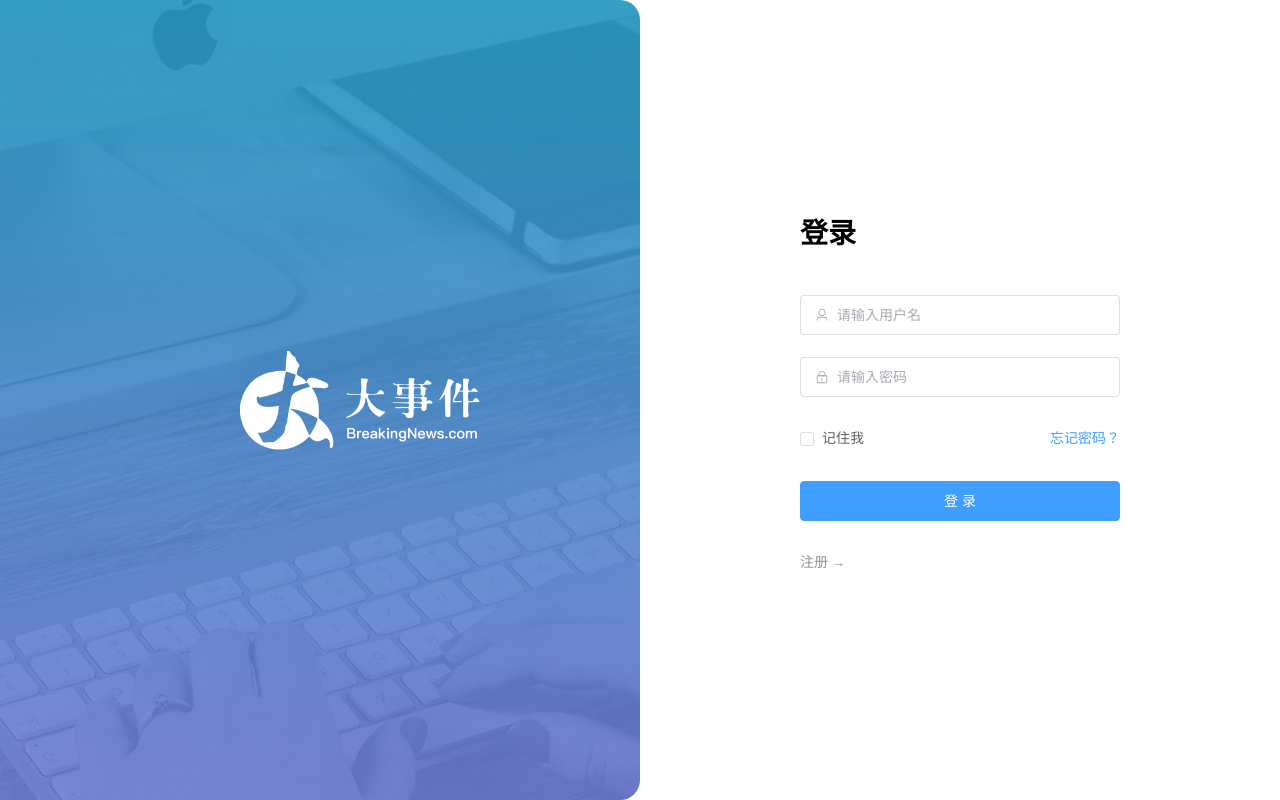
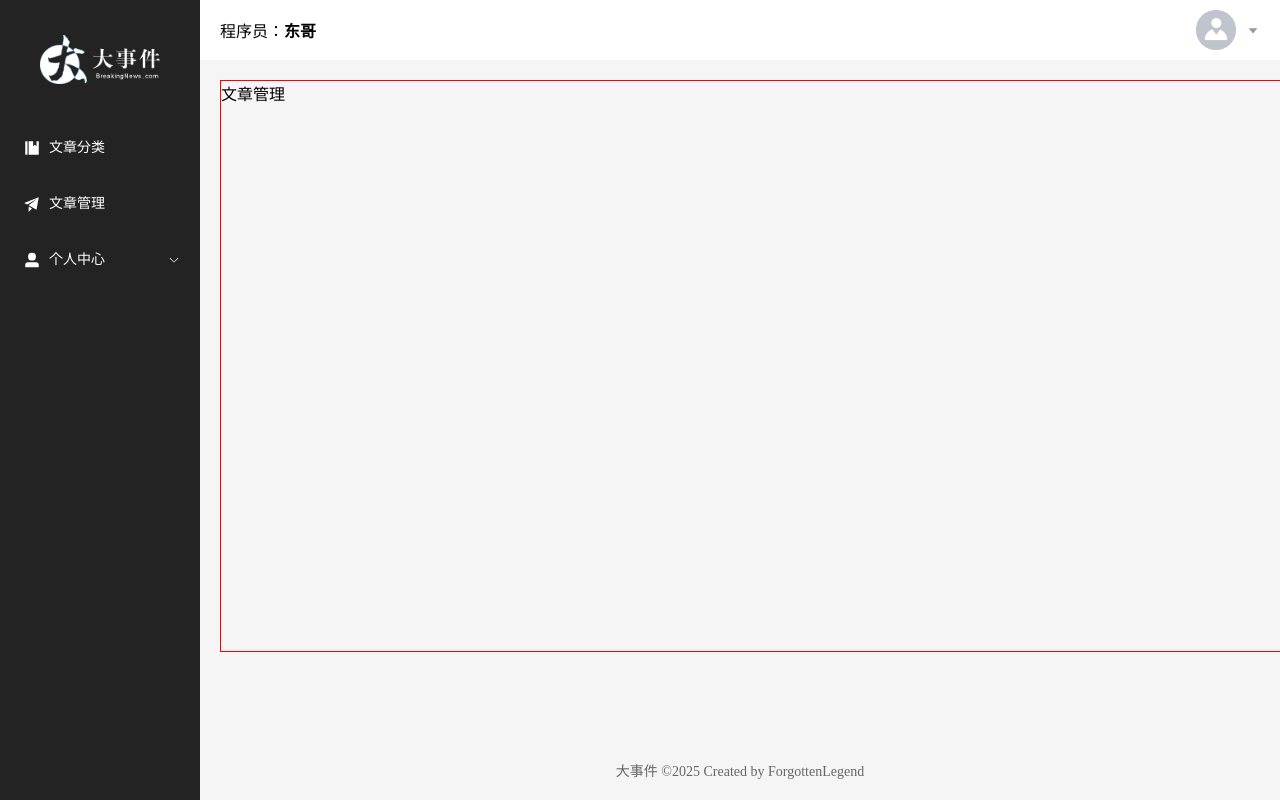
Before and after one commit to suxutao/big-event-front, a Vue app: page /article/manage in a window 1280 px wide. Built offline with nearby package versions, Linux system fonts and the light colour scheme.

Commit message:
子路由路由功能实现

```diff
--- a/package.json
+++ b/package.json
@@ -11,7 +11,8 @@
   "dependencies": {
     "axios": "^1.7.9",
     "element-plus": "^2.9.1",
-    "vue": "^3.5.13"
+    "vue": "^3.5.13",
+    "vue-router": "^4.5.0"
   },
   "devDependencies": {
     "@vitejs/plugin-vue": "^5.2.1",
--- a/src/App.vue
+++ b/src/App.vue
@@ -1,9 +1,9 @@
 <script setup>
-import LoginVue from "@/views/Login.vue";
+
 </script>
 
 <template>
-  <LoginVue/>
+  <router-view></router-view>
 </template>
 
 <style scoped>
--- a/src/main.js
+++ b/src/main.js
@@ -4,8 +4,10 @@ import { createApp } from 'vue'
 import ElementPlus from 'element-plus'
 import 'element-plus/dist/index.css'
 import App from './App.vue'
+import router from '@/router'
 
 const app = createApp(App)
 
+app.use(router)
 app.use(ElementPlus)
 app.mount('#app')
--- /dev/null
+++ b/src/router/index.js
@@ -0,0 +1,32 @@
+import LoginVue from "@/views/Login.vue";
+import LayoutVue from "@/views/Layout.vue";
+import { createRouter, createWebHistory } from 'vue-router'
+import ArticleCategoryVue from '@/views/article/ArticleCategory.vue'
+import ArticleManageVue from '@/views/article/ArticleManage.vue'
+import UserAvatarVue from '@/views/user/UserAvatar.vue'
+import UserInfoVue from '@/views/user/UserInfo.vue'
+import UserResetPasswordVue from '@/views/user/UserResetPassword.vue'
+
+
+//定义路由关系
+const routes = [
+    { path: '/login', component: LoginVue },
+    {
+        path: '/', component: LayoutVue, redirect: '/article/manage', children: [
+            { path: '/article/category', component: ArticleCategoryVue },
+            { path: '/article/manage', component: ArticleManageVue },
+            { path: '/user/info', component: UserInfoVue },
+            { path: '/user/avatar', component: UserAvatarVue },
+            { path: '/user/resetPassword', component: UserResetPasswordVue }
+        ]
+    }
+]
+
+//创建路由器
+const router = createRouter({
+    history: createWebHistory(),
+    routes: routes
+})
+
+//导出路由
+export default router
--- a/src/utils/request.js
+++ b/src/utils/request.js
@@ -2,6 +2,7 @@
 
 //导入axios  npm install axios
 import axios from 'axios';
+import { ElMessage } from 'element-plus'
 //定义一个变量,记录公共的前缀  ,  baseURL
 const baseURL = '/api';
 const instance = axios.create({baseURL})
@@ -10,10 +11,17 @@ const instance = axios.create({baseURL})
 //添加响应拦截器
 instance.interceptors.response.use(
     result=>{
-        return result.data;
+        //判断业务操作码
+        if (result.data.code===0) {
+            return result.data;
+        }
+        // alert(result.data.message?result.data.message:"服务异常")
+        ElMessage.error(result.data.message?result.data.message:"服务异常")
+        return Promise.reject(result.data)
     },
     err=>{
-        alert('服务异常');
+        // alert('服务异常');
+        ElMessage.error('服务异常')
         return Promise.reject(err);//异步的状态转化成失败的状态
     }
 )
--- a/src/views/Layout.vue
+++ b/src/views/Layout.vue
@@ -10,6 +10,7 @@ import {
     CaretBottom
 } from '@element-plus/icons-vue'
 import avatar from '@/assets/default.png'
+
 </script>
 
 <template>
@@ -19,13 +20,13 @@ import avatar from '@/assets/default.png'
             <div class="el-aside__logo"></div>
             <el-menu active-text-color="#ffd04b" background-color="#232323"  text-color="#fff"
                 router>
-                <el-menu-item >
+                <el-menu-item index="/article/category">
                     <el-icon>
                         <Management />
                     </el-icon>
                     <span>文章分类</span>
-                </el-menu-item>
-                <el-menu-item >
+                </el-menu-item >
+                <el-menu-item index="/article/manage">
                     <el-icon>
                         <Promotion />
                     </el-icon>
@@ -38,19 +39,19 @@ import avatar from '@/assets/default.png'
                         </el-icon>
                         <span>个人中心</span>
                     </template>
-                    <el-menu-item >
+                    <el-menu-item index="/user/info">
                         <el-icon>
                             <User />
                         </el-icon>
                         <span>基本资料</span>
                     </el-menu-item>
-                    <el-menu-item >
+                    <el-menu-item index="/user/avatar">
                         <el-icon>
                             <Crop />
                         </el-icon>
                         <span>更换头像</span>
                     </el-menu-item>
-                    <el-menu-item >
+                    <el-menu-item index="/user/resetPassword">
                         <el-icon>
                             <EditPen />
                         </el-icon>
@@ -63,7 +64,7 @@ import avatar from '@/assets/default.png'
         <el-container>
             <!-- 头部区域 -->
             <el-header>
-                <div>黑马程序员：<strong>东哥</strong></div>
+                <div>程序员：<strong>东哥</strong></div>
                 <el-dropdown placement="bottom-end">
                     <span class="el-dropdown__box">
                         <el-avatar :src="avatar" />
@@ -84,11 +85,11 @@ import avatar from '@/assets/default.png'
             <!-- 中间区域 -->
             <el-main>
                 <div style="width: 1290px; height: 570px;border: 1px solid red;">
-                    内容展示区
+                    <router-view></router-view>
                 </div>
             </el-main>
             <!-- 底部区域 -->
-            <el-footer>大事件 ©2023 Created by 黑马程序员</el-footer>
+            <el-footer>大事件 ©2025 Created by ForgottenLegend</el-footer>
         </el-container>
     </el-container>
 </template>
--- a/src/views/Login.vue
+++ b/src/views/Login.vue
@@ -1,6 +1,7 @@
 <script setup>
 import { User, Lock } from '@element-plus/icons-vue'
 import { ref } from 'vue'
+import { ElMessage } from 'element-plus'
 //控制注册与登录表单的显示， 默认显示注册
 const isRegister = ref(false)
 //定义数据模型
@@ -36,24 +37,37 @@ const rules = ref({
     ]
 })
 
-import {userRegisterService,userLoginService} from '@/api/user.js'
+import { userRegisterService, userLoginService } from '@/api/user.js'
 
-const register = async() => {
-    let result=await userRegisterService(registerData.value)
-    if(result.code === 0) {
-        alert(result.message ? result.message : "注册成功")
-    }else {
-        alert(result.message ? result.message : "注册失败")
-    }
+const register = async () => {
+    let result = await userRegisterService(registerData.value)
+    // if(result.code === 0) {
+    //     alert(result.message ? result.message : "注册成功")
+    // }else {
+    //     alert(result.message ? result.message : "注册失败")
+    // }
+    ElMessage({
+        message: result.message ? result.message : "注册成功",
+        type: 'success',
+    })
+    //alert(result.message ? result.message : "注册成功")
 }
 //复用注册表单数据
-const login=async()=>{
-    let result=await userLoginService(loginData.value)
-    if(result.code === 0) {
-        alert("登录成功")
-    }else {
-        alert(result.message ? result.message : "登录失败")
-    }
+import {useRouter} from 'vue-router'
+const router=useRouter()
+const login = async () => {
+    let result = await userLoginService(loginData.value)
+    // if(result.code === 0) {
+    //     alert("登录成功")
+    // }else {
+    //     alert(result.message ? result.message : "登录失败")
+    // }
+    //alert("登录成功")
+    ElMessage({
+        message: "登录成功",
+        type: 'success',
+    })
+    router.push('/')
 }
 </script>
 
@@ -99,7 +113,8 @@ const login=async()=>{
                     <el-input :prefix-icon="User" placeholder="请输入用户名" v-model="loginData.username"></el-input>
                 </el-form-item>
                 <el-form-item prop="password">
-                    <el-input name="password" :prefix-icon="Lock" type="password" placeholder="请输入密码" v-model="loginData.password"></el-input>
+                    <el-input name="password" :prefix-icon="Lock" type="password" placeholder="请输入密码"
+                        v-model="loginData.password"></el-input>
                 </el-form-item>
                 <el-form-item class="flex">
                     <div class="flex">
--- /dev/null
+++ b/src/views/article/ArticleCategory.vue
@@ -0,0 +1,3 @@
+<template>
+    文章分类
+</template>
--- /dev/null
+++ b/src/views/article/ArticleManage.vue
@@ -0,0 +1,3 @@
+<template>
+    文章管理
+</template>
--- /dev/null
+++ b/src/views/user/UserAvatar.vue
@@ -0,0 +1,3 @@
+<template>
+    更换头像
+</template>
--- /dev/null
+++ b/src/views/user/UserInfo.vue
@@ -0,0 +1,3 @@
+<template>
+    基本资料
+</template>
--- /dev/null
+++ b/src/views/user/UserResetPassword.vue
@@ -0,0 +1,3 @@
+<template>
+    重置密码
+</template>
```
Also changed, not shown: 1 other file (tests, documents, lock files or other folders).
